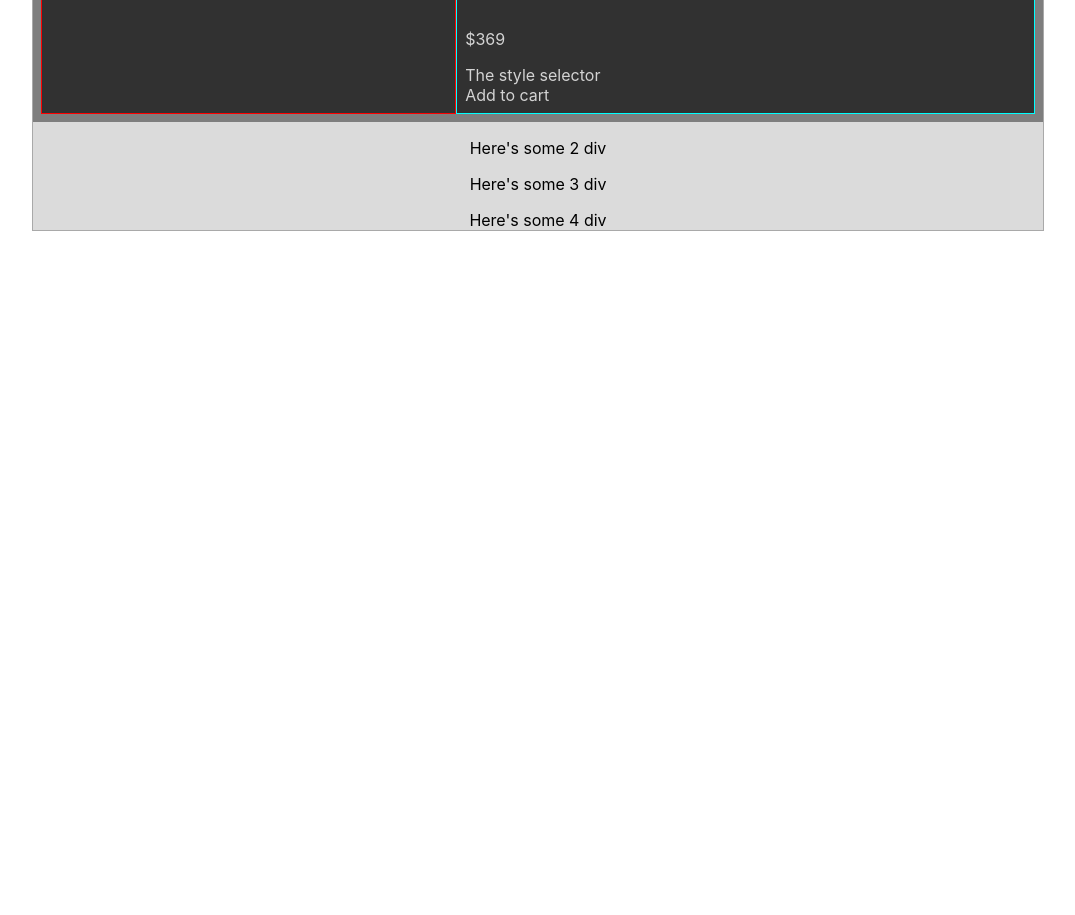
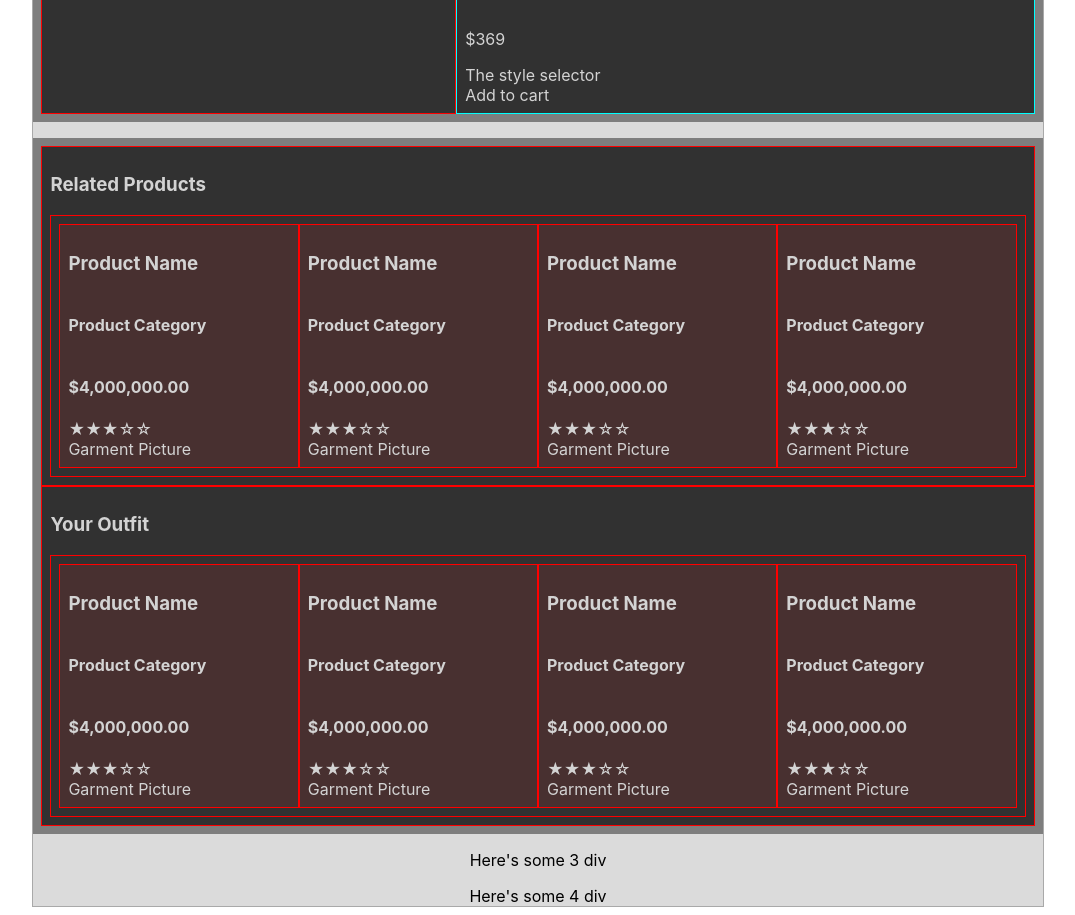
Before and after one commit to derivatively-dynamos/aix-en-provence, a React app: page / in a window 1280 px wide. Shown: the part 260-1175 px from the top of the page, without its empty margins (102-1177 px from the left). Before the commit the page ends 800 px from the top, so only its background shows below. Built offline with nearby package versions, Linux system fonts and the light colour scheme.

Commit message:
complete framework for RIC

```diff
--- /dev/null
+++ b/src/components/related-items/Cards.jsx
@@ -0,0 +1,25 @@
+import React from "react";
+import styled from "styled-components";
+
+
+const Cards = () => (
+  <Container>
+    <h3>Product Name</h3>
+    <h4>Product Category</h4>
+    <h4>$4,000,000.00</h4>
+    <div>★★★☆☆</div>
+    <div>Garment Picture</div>
+  </Container>
+)
+
+const Container = styled.section`
+  display: flex;
+  flex-direction: column;
+  flex-grow: 1;
+  background-color: #483030;
+  color: light;
+  padding: .5em;
+  border: 1px solid red;
+`
+
+export default Cards;
--- a/src/components/related-items/RelatedItems.jsx
+++ b/src/components/related-items/RelatedItems.jsx
@@ -1,12 +1,24 @@
 import React from 'react';
+import styled from 'styled-components';
+import RelatedProducts from './carousels/RelatedProducts.jsx';
+import YourOutfit from './carousels/YourOutfit.jsx';
 
 const RelatedItems = () => {
 
   return (
-    <div>
-      Here's some 2 div
-    </div>
+    <RICDiv>
+      <RelatedProducts />
+      <YourOutfit />
+    </RICDiv>
   )
 }
 
+const RICDiv = styled.div`
+  display: flex;
+  flex-direction: column;
+  width: 100%;
+  padding: 0.5em;
+  background-color: #7e7e7e;
+`
+
 export default RelatedItems;
--- /dev/null
+++ b/src/components/related-items/carousels/RelatedProducts.jsx
@@ -0,0 +1,37 @@
+import React from "react";
+import styled from "styled-components";
+import Cards from '../Cards.jsx';
+
+
+const RelatedProducts = () => (
+  <Container>
+    <h3>Related Products</h3>
+    <InnerContainer>
+      <Cards />
+      <Cards />
+      <Cards />
+      <Cards />
+    </InnerContainer>
+  </Container>
+)
+
+const Container = styled.section`
+  display: flex;
+  flex-direction: column;
+  flex-grow: 1;
+  background-color: #313131;
+  color: lightgray;
+  padding: .5em;
+  border: 1px solid red;
+`
+const InnerContainer = styled.section`
+  display: flex;
+  flex-direction: row;
+  flex-grow: 1;
+  background-color: #313131;
+  color: lightgray;
+  padding: .5em;
+  border: 1px solid red;
+`
+
+export default RelatedProducts;
--- /dev/null
+++ b/src/components/related-items/carousels/YourOutfit.jsx
@@ -0,0 +1,37 @@
+import React from "react";
+import styled from "styled-components";
+import Cards from '../Cards.jsx';
+
+
+const YourOutfit = () => (
+  <Container>
+    <h3>Your Outfit</h3>
+    <InnerContainer>
+      <Cards />
+      <Cards />
+      <Cards />
+      <Cards />
+    </InnerContainer>
+  </Container>
+)
+
+const Container = styled.section`
+  display: flex;
+  flex-direction: column;
+  flex-grow: 1;
+  background-color: #313131;
+  color: lightgray;
+  padding: .5em;
+  border: 1px solid red;
+`
+const InnerContainer = styled.section`
+  display: flex;
+  flex-direction: row;
+  flex-grow: 1;
+  background-color: #313131;
+  color: lightgray;
+  padding: .5em;
+  border: 1px solid red;
+`
+
+export default YourOutfit;
```
